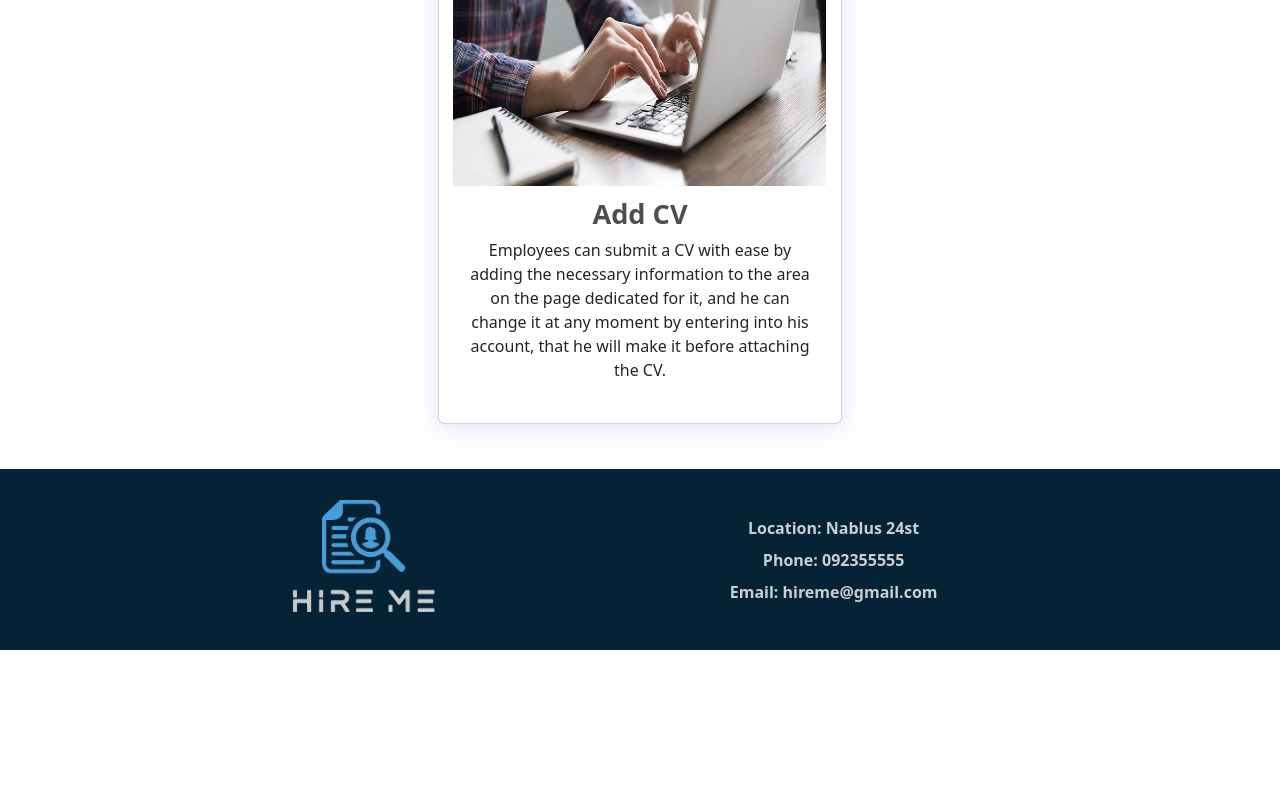
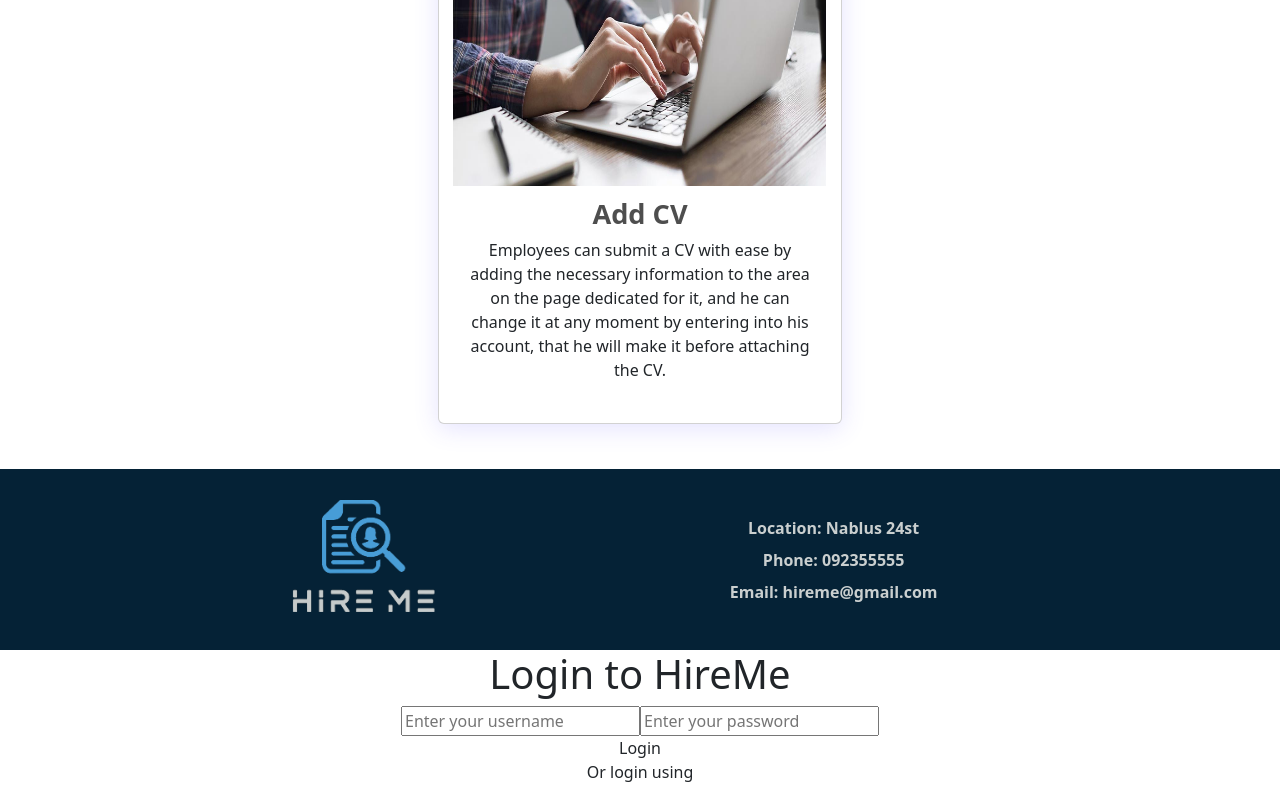
Before and after one commit to Namroutii/job-app-cap, a React (Create React App) app in the folder job-app/: page /home in a window 1280 px wide. Shown: the part 1395-2195 px from the top of the page. Before the commit the page ends 2045 px from the top, so only its background shows below. Built offline with nearby package versions, Linux system fonts and the light colour scheme.

Commit message:
Loginform

```diff
--- a/job-app/src/App.js
+++ b/job-app/src/App.js
@@ -3,13 +3,15 @@ import Footer from "./components/footer/Footer";
 import Card from "./components/services/Services";
 import Home from "./pages/home/Home";
 import Header from "./components/header/Header"
+import LoginForm from "./components/login/loginform";
 function App() {
   return (
     <div className="App">
       <Home />
-      <Header/>
-      <Card/>
-      <Footer/>
+      <Header />
+      <Card />
+      <Footer />
+      <LoginForm />
 
     </div>
 
--- a/job-app/src/components/forms/Form.js
+++ b/job-app/src/components/forms/Form.js
@@ -5,18 +5,18 @@ import './Form.css';
 
 
 
-const Form =(props)=>{
+const Form = (props) => {
 
 
 
 
-    return(
+   return (
 
 
       <>
          <div className='form'>
             <label > {props.children} </label>
-    <input type="text" placeholder={props.children} required/>
+            <input type="text" placeholder={props.children} required />
          </div>
 
 
--- /dev/null
+++ b/job-app/src/components/login/loginform.js
@@ -0,0 +1,27 @@
+
+import "../login/loginform.css"
+
+const LoginForm = () => {
+    return (
+
+        <div className="cover">
+            <h1>Login to HireMe</h1>
+
+            <input type="text" placeholder="Enter your username" />
+            <input type="password" placeholder="Enter your password" />
+
+            <div className="login-btn">Login</div>
+
+            <p className="text">Or login using</p>
+
+            <div className="alt-login">
+                <div className="facebook"></div>
+                <div className="google">
+                </div>
+            </div>
+
+        </div>
+    )
+}
+
+export default LoginForm
```
Also changed, not shown: job-app/src/components/login/loginform.css (added). Lines whose indentation alone changed are shown as unchanged.
